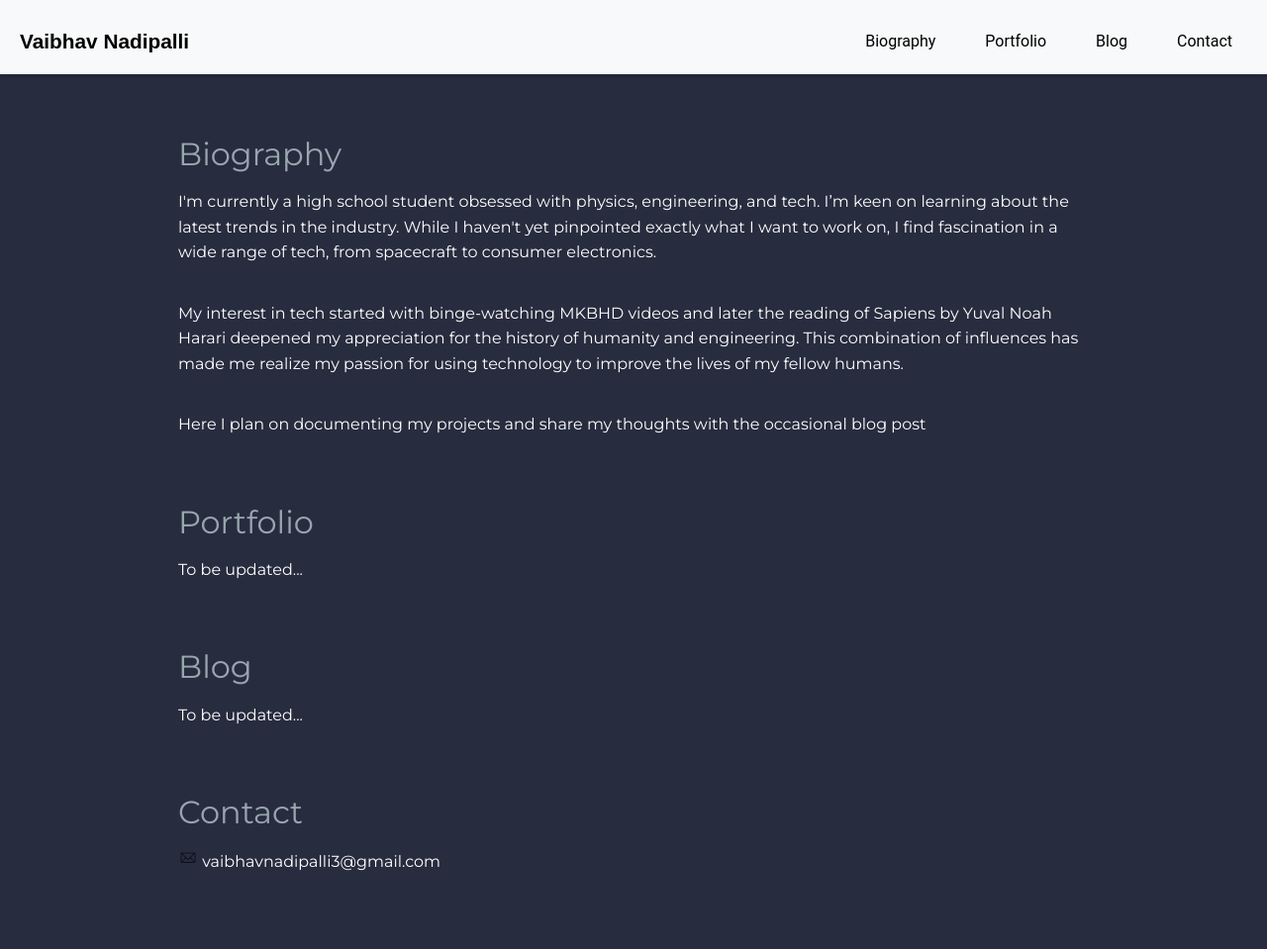
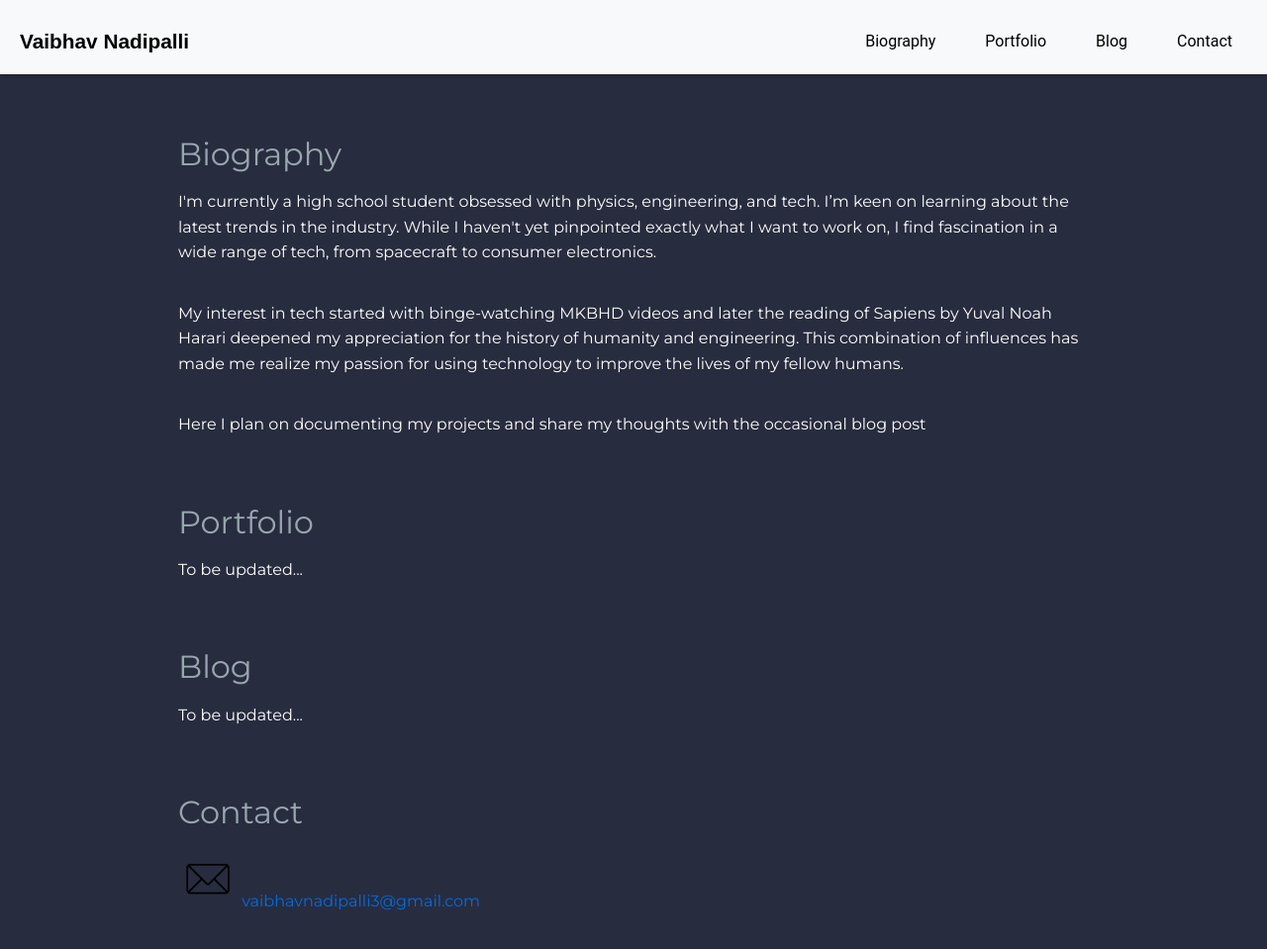
Before and after one commit to Vaibhav-Nadipalli/vaibhav-nadipalli.github.io, a Jekyll site: the page built from index.markdown, in a window 1280 px wide and 1004 px high. Shown: the top 959 px of the window at 99% size. Built offline with Jekyll 4.4.1, drawn with Linux system fonts in a browser that asks for light colours; some web fonts are replaced.

Commit message:
Update default.html

```diff
--- a/_layouts/default.html
+++ b/_layouts/default.html
@@ -48,8 +48,8 @@
         <section id="contact">
         <h2 class="section-title">Contact</h2>
         <p>
-            <img src="email-icon-white.png" alt="Email Icon" style="width: 20px; height: auto;">
-            <a href="mailto:vaibhavnadipalli3@gmail.com" style="text-decoration: none; color: #ffffff;">vaibhavnadipalli3@gmail.com</a>
+            <img src="email-icon-white.png" alt="Email Icon" style="width: 60px; height: auto;">
+            <a href="mailto:vaibhavnadipalli3@gmail.com" style="text-decoration: none; color: #006DE2;">vaibhavnadipalli3@gmail.com</a>
         </p>
 </section>
 
```
